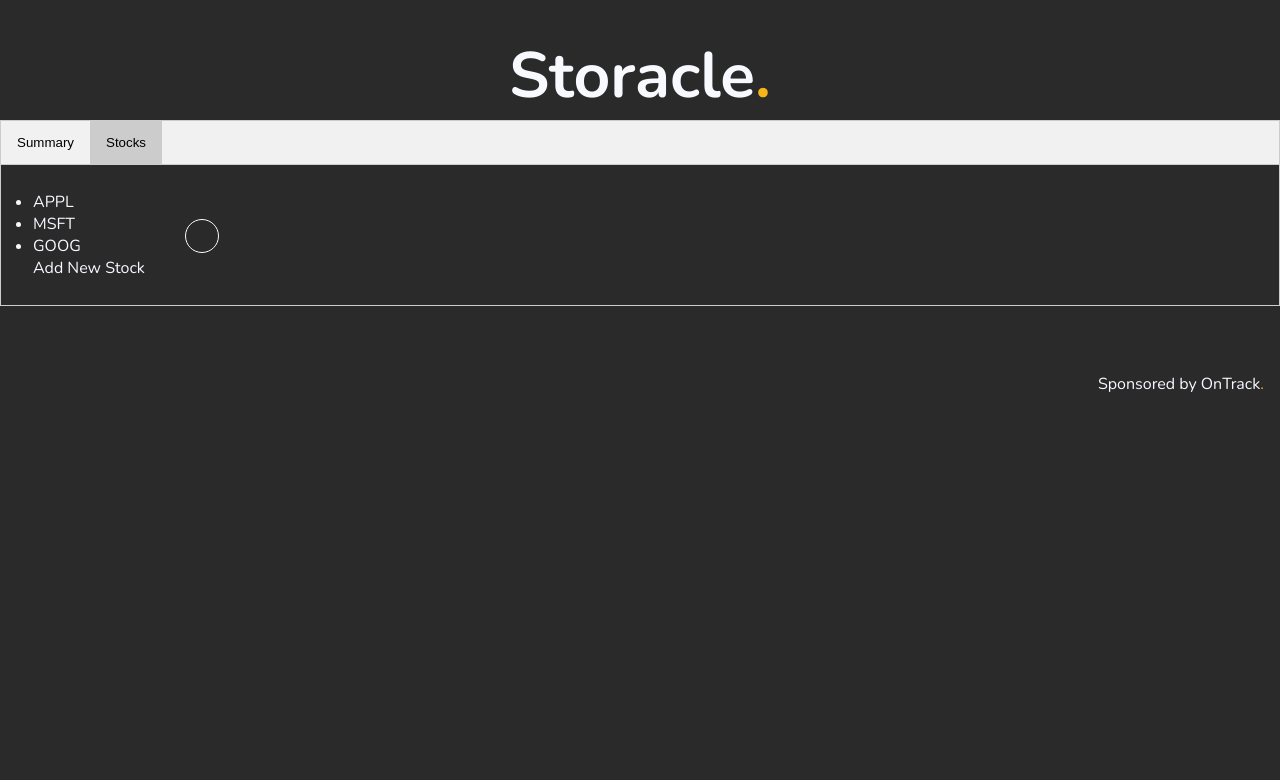
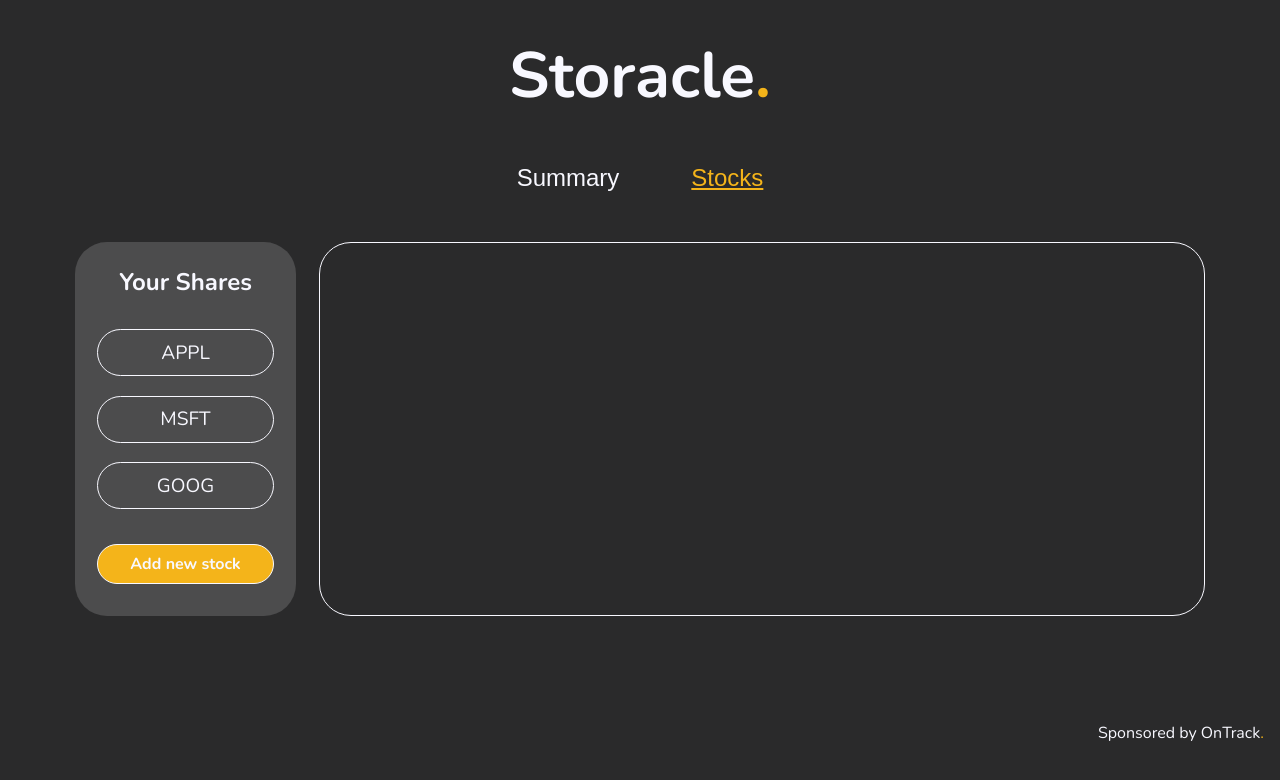
Before and after one commit to calumgould/shares_portfolio, a Vue app in the folder client/: page / in a window 1280 px wide. Both pictures are taken after a click on the button "Stocks". Shown: the top 780 px of the page. Built offline with nearby package versions, Linux system fonts and the light colour scheme; no server answers; what highcharts-vue would draw is missing.

Commit message:
stock page styling

```diff
--- a/client/src/App.vue
+++ b/client/src/App.vue
@@ -57,16 +57,20 @@
       </div>
     </div>
 
+
+
     <div id="StockChart" class="tabcontent">
-      <div class="tabelement">
-        <stocks-list :stocks="stocks"></stocks-list>
-      </div>
 
-      <stock-detail v-if="selectedStock" :stock="selectedStock"></stock-detail>
 
-      <div class="tabelement">
+
+      <div class="chart-container">
+        <div class="list-container">
+          <h2 class="list-head">Your Shares</h2>
+          <stocks-list :stocks="stocks"></stocks-list>
+        </div>
         <stock-chart></stock-chart>
       </div>
+        <stock-detail v-if="selectedStock" :stock="selectedStock"></stock-detail>
     </div>
 
     <div class="footer">
@@ -128,22 +132,18 @@ export default {
   },
   methods: {
     openTab(pageName) {
-      // Declare all variables
       let i, tabcontent, tablinks;
 
-      // Get all elements with class="tabcontent" and hide them
       tabcontent = document.getElementsByClassName("tabcontent");
       for (i = 0; i < tabcontent.length; i++) {
         tabcontent[i].style.display = "none";
       }
 
-      // Get all elements with class="tablinks" and remove the class "active"
       tablinks = document.getElementsByClassName("tablinks");
       for (i = 0; i < tablinks.length; i++) {
         tablinks[i].className = tablinks[i].className.replace(" active", "");
       }
 
-      // Show the current tab, and add an "active" class to the button that opened the tab
       document.getElementById(pageName).style.display = "block";
       event.currentTarget.className += " active";
     },
@@ -161,7 +161,7 @@ export default {
     color: ghostwhite;
     font-size: 4em;
     text-align: center;
-    padding: 0.5em 0 0 0;
+    padding: 0.5em 0 0.5em 0;
   }
 
   .header h1 span, .stock h2, .total h1 span, .list-item h2 span, .sponsor span {
@@ -178,7 +178,7 @@ export default {
 
   .summary-container {
     width: 90%;
-    margin: 2em 5%;
+    margin: 1em 5% 2em 5%;
     padding: 1em;
     background-color: #4c4c4d;
     border-radius: 2em;
@@ -219,7 +219,7 @@ export default {
   .chart-container {
     width: 90%;
     display: flex;
-    margin: 0 5%;
+    margin: 2em 5%;
   }
 
   .list-container {
@@ -235,14 +235,33 @@ export default {
     padding: 1em 0 0.5em 0;
   }
 
-  .list-item {
+  .list-item, .list-item-add {
     text-align: center;
     border: 1px solid ghostwhite;
     border-radius: 2em;
     width: 80%;
     margin: 1em 10%;
-    padding: 0.5em
+    padding: 0.5em;
+    list-style: none;
   }
+
+  .list-item-add {
+    background-color: #F4B41A;
+  }
+
+  .list-item-add:hover {
+    background-color: #f6be3c;
+    cursor: pointer;
+  }
+
+  li {
+    font-size: 1.2em;
+  }
+
+  .stock-list {
+    text-align: center;
+  }
+
 
   .footer {
     max-width: 100%;
@@ -258,34 +277,42 @@ export default {
 
   .tab {
     overflow: hidden;
-    border: 1px solid #ccc;
-    background-color: #f1f1f1;
+    text-align: center;
   }
 
   /* Style the buttons that are used to open the tab content */
   .tab button {
     background-color: inherit;
-    float: left;
+    font-size: 1.5em;
+    border-radius: 2em;
     border: none;
+    color: ghostwhite;
+    margin: 0 0.5em;
+    text-align: center;
+    border: ;
     outline: none;
     cursor: pointer;
-    padding: 14px 16px;
+    padding: 0.5em 1em;
     transition: 0.3s;
   }
 
   /* Change background color of buttons on hover */
   .tab button:hover {
-    background-color: #ddd;
+    color: #F4B41A;
   }
 
   /* Create an active/current tablink class */
   .tab button.active {
-    background-color: #ccc;
+    color: #F4B41A;
+    text-decoration: underline;
+  }
+
+  .tab button:focus {
+    outline: none;
   }
   /* Style the tab content */
   .tabcontent {
     padding: 6px 12px;
-    border: 1px solid #ccc;
     border-top: none;
   }
 
--- a/client/src/components/AddStockForm.vue
+++ b/client/src/components/AddStockForm.vue
@@ -1,15 +1,19 @@
 <template lang="html">
-  <div class="popup" v-on:click="loadAddNewStockForm()">Add New Stock
+  <div class="popup" v-on:click="loadAddNewStockForm()">
+
+    <div class="stock-add">
+      <h4>Add new stock</h4>
+    </div>
 
   <span class="popuptext" id="myPopup">
 
     <form v-on:submit.prevent="handleSubmit">
 
       <label for="stock-name">Stock Name:</label><br>
-      <input type="text" id="stock-name" name="stock-name" v-model="name"/><br>
+      <input type="text" id="stock-name" name="stock-name" v-model="name" required /><br>
 
       <label for="shares-amount">How Many Shares?:</label><br>
-      <input type="text" id="shares-amount" name="shares-amount" v-model.number="shares"/><br>
+      <input type="text" id="shares-amount" name="shares-amount" v-model.number="shares" required /><br>
 
       <input type="submit" name="submit" value="Add Stock"/><br>
 
@@ -43,14 +47,14 @@ export default {
 </script>
 
 <style lang="css" scoped>
-/* Popup container */
+
+
   .popup {
     position: relative;
     display: inline-block;
     cursor: pointer;
   }
 
-/* The actual popup (appears on top) */
   .popup .popuptext {
     visibility: hidden;
     width: 160px;
@@ -66,7 +70,6 @@ export default {
     margin-left: -80px;
   }
 
-/* Popup arrow */
   .popup .popuptext::after {
     content: "";
     position: absolute;
@@ -78,14 +81,12 @@ export default {
     border-color: #555 transparent transparent transparent;
   }
 
-/* Toggle this class when clicking on the popup container (hide and show the popup) */
   .popup .show {
     visibility: visible;
     -webkit-animation: fadeIn 1s;
     animation: fadeIn 1s
   }
 
-/* Add animation (fade in the popup) */
   @-webkit-keyframes fadeIn {
     from {opacity: 0;}
     to {opacity: 1;}
--- a/client/src/components/ListItem.vue
+++ b/client/src/components/ListItem.vue
@@ -1,5 +1,5 @@
 <template lang="html">
-  <li v-on:click="handleClick">{{stock.name}}</li>
+  <li class="list-item" v-on:click="handleClick">{{stock.name}}</li>
 </template>
 
 <script>
@@ -17,7 +17,6 @@ export default {
 </script>
 
 <style lang="css" scoped>
-li:hover {
-  color: blue;
-}
+
+
 </style>
--- a/client/src/components/StockDetail.vue
+++ b/client/src/components/StockDetail.vue
@@ -1,12 +1,16 @@
 <template lang="html">
-  <div v-if="stock" id="StockDetail">
-    <h2>{{stock.name}}</h2>
-    <p>{{stock.shares}}</p>
-    <form method="patch">
-      <label for="shares-number">Number of Shares</label>
-      <input type="text" name="shares-number" v-model="stock.shares" value="">
-      <input type="submit" name="buy" value="Buy Shares" v-on:click.prevent="handleUpdate()">
-    </form>
+  <div v-if="stock" id="StockDetail" class="stock-detail">
+      <div class="stock-detail-item">
+        <h2>{{stock.name}}</h2>
+        <p>You own <span>{{stock.shares}}</span> shares</p>
+      </div>
+      <div class="stock-detail-form">
+        <form method="patch">
+          <label for="shares-number">Shares: </label>
+          <input type="text" name="shares-number" v-model="stock.shares" value="">
+          <input type="submit" name="buy" value="Add Shares" v-on:click.prevent="handleUpdate()">
+        </form>
+      </div>
   </div>
 </template>
 
@@ -35,4 +39,67 @@ export default {
 </script>
 
 <style lang="css" scoped>
+
+  .stock-detail {
+    width: 40%;
+    display: flex;
+    margin: 0 30%;
+    flex-wrap: wrap;
+    background-color: #4c4c4d;
+    border-radius: 2em;
+  }
+
+  .stock-detail-item, .stock-detail-form, .stock-detail-buy {
+    width: 100%;
+    text-align: center;
+  }
+
+  .stock-detail-item {
+    font-size: 1.5em;
+  }
+
+  .stock-detail-item h2 {
+    padding: 0.5em 0;
+  }
+
+  .stock-detail-item p {
+    font-size: 1.2em;
+  }
+
+  .stock-detail-item p span{
+    color: #F4B41A;
+  }
+
+  .stock-detail-form {
+    margin: 0.5em 0;
+  }
+
+  .stock-detail-form label {
+    font-size: 1.5em;
+  }
+
+  .stock-detail-form input[type="text"]{
+    padding: 0.5em 1em;
+    border-radius: 2em;
+    outline: none;
+    border: none;
+    text-align: center;
+    font-size: 1em;
+  }
+
+  .stock-detail-form input[type="submit"] {
+    background-color: #F4B41A;
+    border: 1px solid ghostwhite;
+    border-radius: 2em;
+    color: ghostwhite;
+    padding: 0.5em 1em;
+    font-size: 1em;
+    margin: 1em;
+  }
+
+  .stock-detail-buy input:hover {
+    background-color: #f6be3c;
+    cursor: pointer;
+  }
+
 </style>
--- a/client/src/components/StockList.vue
+++ b/client/src/components/StockList.vue
@@ -1,9 +1,9 @@
 <template lang="html">
-  <div id="stockList">
+  <div id="stockList" class="stock-list">
   <ul>
     <list-item v-for="(stock, index) in stocks" :stock="stock" :key="index"></list-item>
   </ul>
-  <add-stock></add-stock>
+  <add-stock class="list-item-add"></add-stock>
 </div>
 </template>
 
```
Lines whose indentation alone changed are shown as unchanged.
